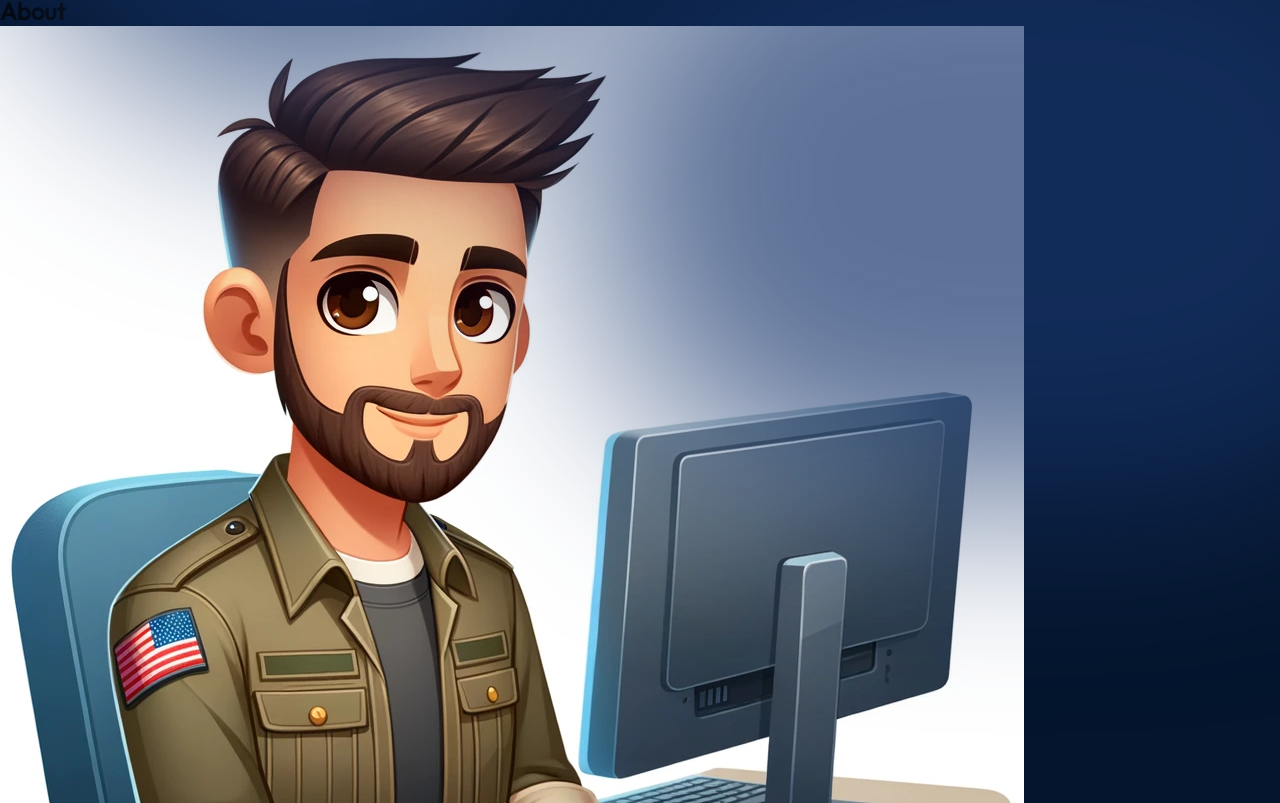
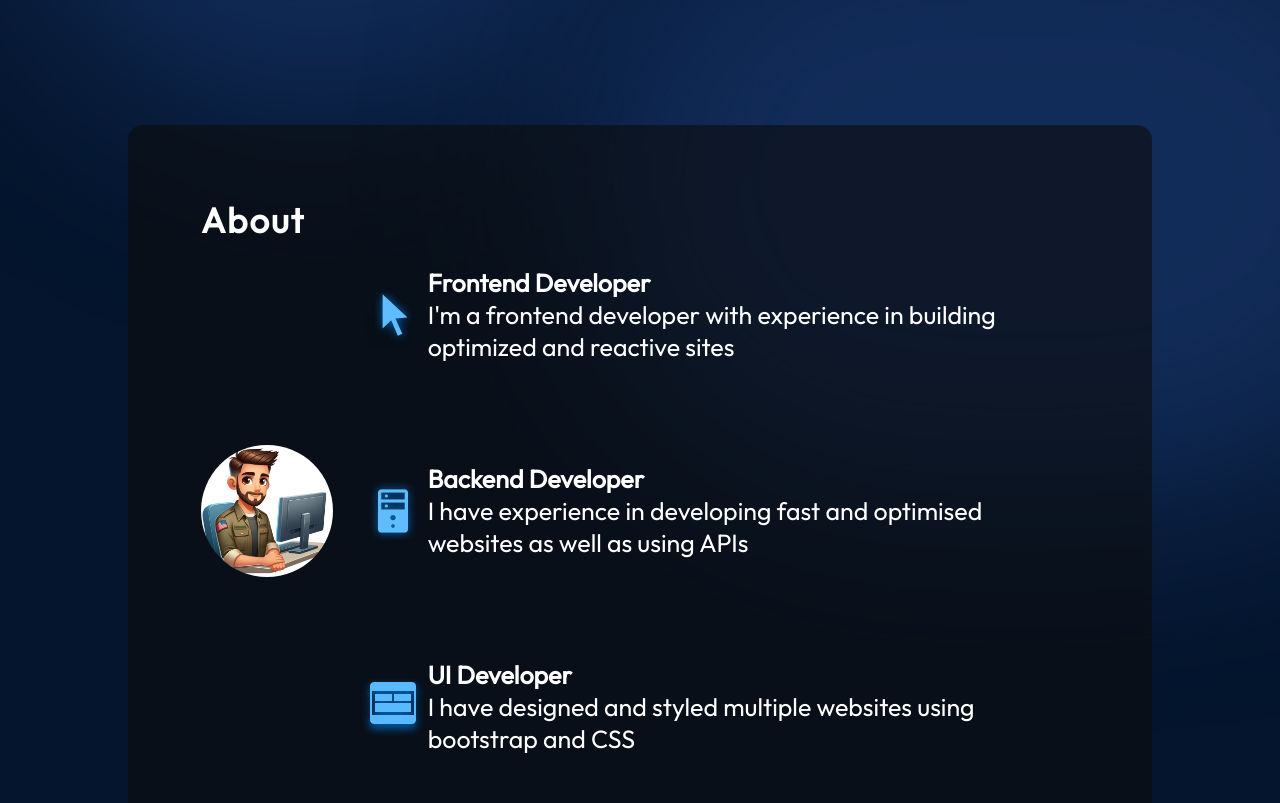
Before and after one commit to sethcrist/react-portfolio, a React (Vite) app in the folder react-portfolio/: page / in a window 1280 px wide. Shown: the part 597-1400 px from the top of the page. Built offline with nearby package versions, Linux system fonts and the light colour scheme.

Commit message:
added an about section

```diff
--- a/react-portfolio/src/components/About/About.jsx
+++ b/react-portfolio/src/components/About/About.jsx
@@ -1,12 +1,36 @@
 import React from 'react';
 import {getImageUrl} from "../../utils.js";
+import styles from "./About.module.css"
 
 export const About = () => {
     return (
-        <section>
-            <h2>About</h2>
-            <div>
-                <img src={getImageUrl("about/about.png")} alt="sitting with a laptop"/>
+        <section className={styles.container} id="about">
+            <h2 className={styles.title}>About</h2>
+            <div className={styles.content}>
+                <img src={getImageUrl("about/about.png")} alt="sitting with a laptop" className={styles.aboutImage}/>
+                <ul className={styles.aboutItems}>
+                    <li className={styles.aboutItem}>
+                        <img src={getImageUrl("about/cursorIcon.png")} alt="cursor icon" />
+                        <div className={styles.aboutItemText}>
+                            <h3>Frontend Developer</h3>
+                            <p>I'm a frontend developer with experience in building optimized and reactive sites</p>
+                        </div>
+                    </li>
+                    <li className={styles.aboutItem}>
+                        <img src={getImageUrl("about/serverIcon.png")} alt="server icon"/>
+                        <div className={styles.aboutItemText}>
+                            <h3>Backend Developer</h3>
+                            <p>I have experience in developing fast and optimised websites as well as using APIs</p>
+                        </div>
+                    </li>
+                    <li className={styles.aboutItem}>
+                        <img src={getImageUrl("about/uiIcon.png")} alt="ui icon"/>
+                        <div className={styles.aboutItemText}>
+                            <h3>UI Developer</h3>
+                            <p>I have designed and styled multiple websites using bootstrap and CSS</p>
+                        </div>
+                    </li>
+                </ul>
             </div>
         </section>
     );
--- a/react-portfolio/src/components/About/About.module.css
+++ b/react-portfolio/src/components/About/About.module.css
@@ -0,0 +1,93 @@
+@import "../../vars.css";
+
+.container {
+    position: relative;
+    background-color: rgba(12, 12, 12, 0.6);
+    border-radius: 15px;
+    padding: 73px;
+    margin-top: 129px;
+    z-index: 1;
+    margin-left: 10%;
+    margin-right: 10%;
+}
+
+.title {
+    color: var(--color-text);
+    font-size: 35px;
+    font-weight: 700;
+    letter-spacing: 1.75px;
+    text-transform: capitalize;
+}
+
+.content {
+    display: flex;
+    flex-direction: row;
+    align-items: center;
+}
+
+.aboutImage {
+    width: 15%;
+    border-radius: 100%;
+}
+
+.aboutItems {
+    color: var(--color-text);
+    display: flex;
+    flex-direction: column;
+    gap: 50px;
+}
+
+.aboutItem {
+    display: flex;
+    flex-direction: row;
+    align-items: center;
+    border-radius: 20px;
+    list-style: none;
+    padding: 25px;
+    background-image: linear-gradient(
+        90deg,
+        rgba(165, 215, 232, 0.42) 0%,
+        rgba(255, 255, 255, 0) 100%
+    );
+    background-size: 0 100%;
+    background-repeat: no-repeat;
+    transition: 0.4s;
+}
+
+.aboutItem:hover {
+   background-size: 100% 100%;
+}
+
+.aboutItem h3 {
+    font-size: 25px;
+    font-weight: 600;
+}
+
+.aboutItem p {
+    font-size: 25px;
+}
+
+@media screen and (max-width: 830px) {
+    .container {
+        background-color: transparent;
+        padding-left: 0;
+        padding-right: 0;
+    }
+
+    .content {
+        flex-direction: column;
+    }
+
+    .aboutImage {
+        display: none;
+    }
+
+    .aboutItems {
+        margin-top: 29px;
+    }
+
+    .aboutItem {
+        padding-left: 0;
+        padding-right: 0;
+    }
+}
--- a/react-portfolio/src/index.css
+++ b/react-portfolio/src/index.css
@@ -4,3 +4,7 @@
     padding: 0;
     font-family: "Outfit", Arial, Helvetica, sans-serif;
 }
+
+html {
+    scroll-behavior: smooth;
+}
```
